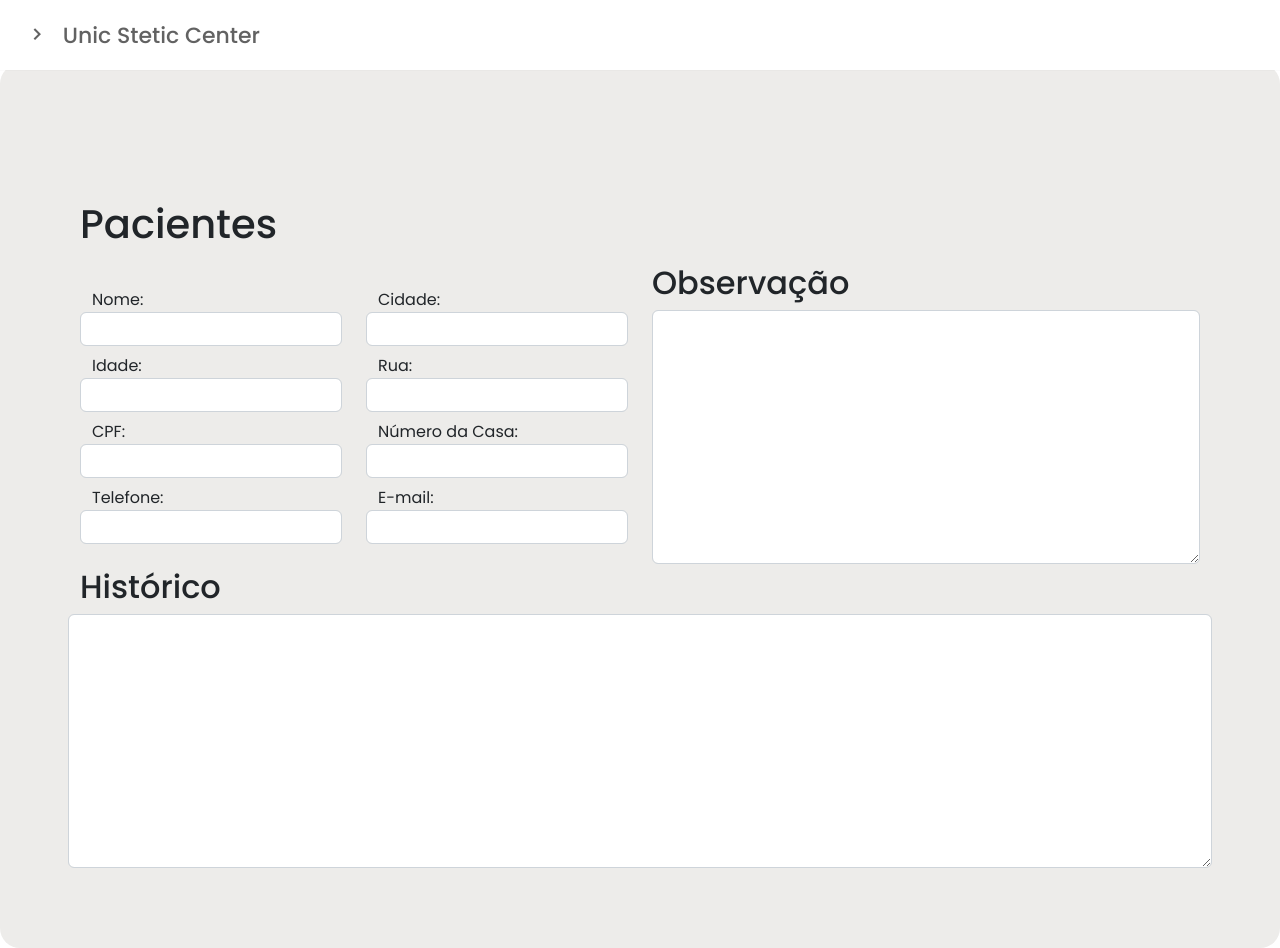
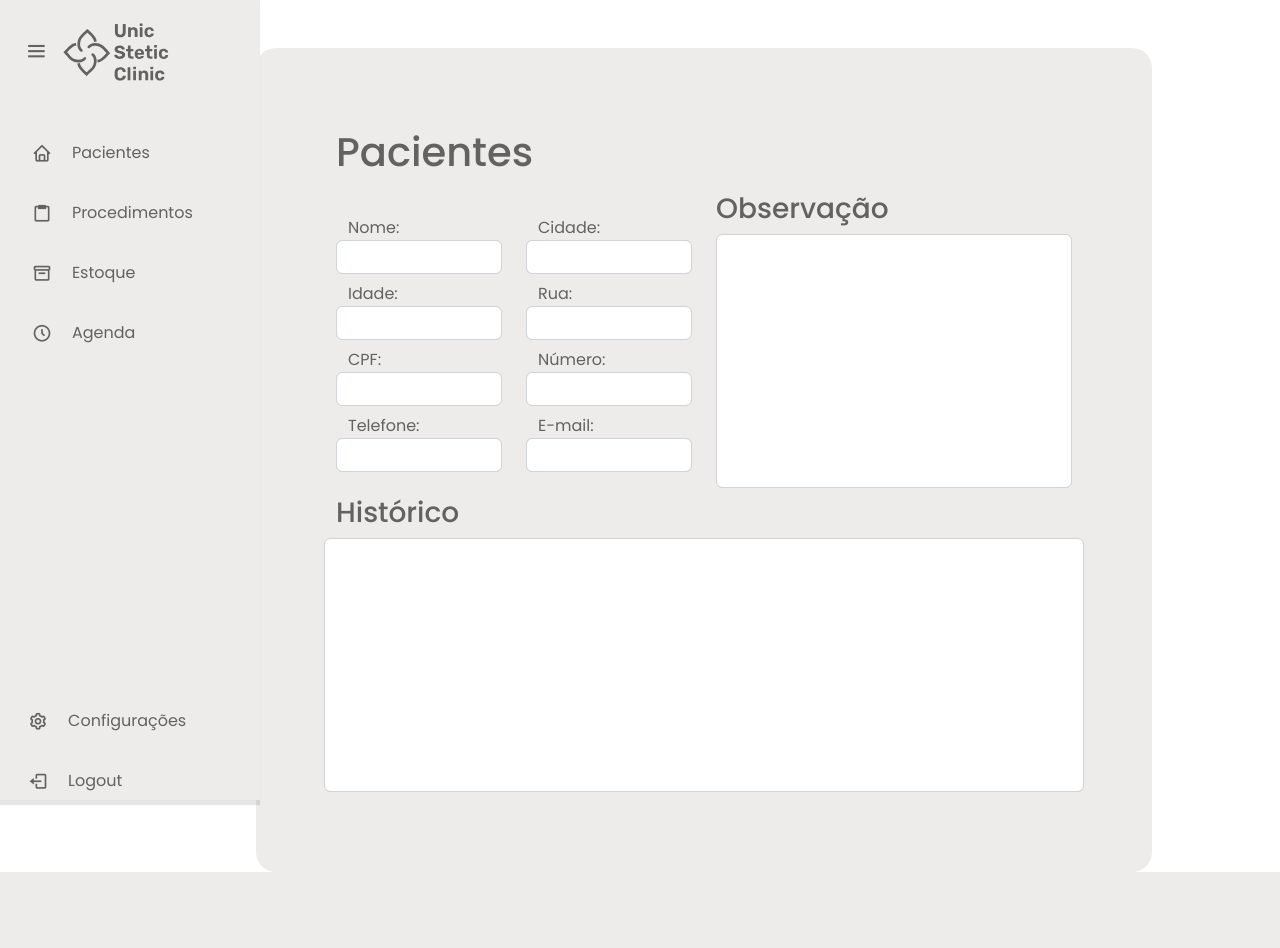
Before and after one commit to luanasronchi/AstraleCreative, a PHP site: page /new_pacientes.html in a window 1280 px wide. After the commit the page ends 872 px from the top, so only its background shows below. Run offline with PHP 8.4, Linux system fonts and the light colour scheme.

Commit message:
Remake: new_pacientes.html

```diff
--- a/assets/style.css
+++ b/assets/style.css
@@ -114,17 +114,15 @@ body{
     /* ----------------- PAGE PACIENTE ----------------- */
     /* --------------------------------------------------- */
 
-    .body-paciente{
-        display: flex;
-    }
-
     .panel{
-        display: flex;
+        margin-left: 20%;
         padding: 80px;
-        align-items: center;
-        justify-items: center;
         background-color: #EDECEA;
         border-radius: 20px;
-        width: 100%;
+        width: 70%;
         height: 100%;
+        color: #626262;
     }
+    textarea{
+        resize: none;
+    }
--- a/new_pacientes.html
+++ b/new_pacientes.html
@@ -13,8 +13,8 @@
   <link rel="stylesheet" href="assets/style.css">
 </head>
 
-<body class="body-paciente ">
-    <div class="panel margin-top">
+<body class="body-paciente">
+    <div class="panel mt-5">
         <div class="margin-top">
           <h1 class="h1">Pacientes</h1>
               <div>
@@ -47,7 +47,7 @@
                           <input class=" form-control p-1" id="rua" type="text" required>
                         </div>
                         <div class="row mt-2">
-                          <label for="numero">Número da Casa:</label><br>
+                          <label for="numero">Número:</label><br>
                           <input class=" form-control p-1" id="numero" type="text" required>
                         </div>
                         <div class="row mt-2">
@@ -56,14 +56,14 @@
                         </div>
                   </div>
                   <div class="col-md-6 mt-2">
-                      <h2>Observação</h2>
+                      <h3>Observação</h3>
                       <textarea class="form-control" name="obs" id="obs" rows="10"></textarea>
 
                   </div>
                 </div>
                   <div class="col">
                       <div class="row">
-                          <h2>Histórico</h2>
+                          <h3>Histórico</h3>
                           <textarea class="form-control" rows="10"></textarea>
                       </div>
                   </div>
@@ -73,12 +73,12 @@
 <!-- ------------------------ -->
   <nav>
     <div class="logo">
-      <i class="bx bx-chevron-right bx-sm menu-icon"></i>
+      <i class="bx bx-menu bx-sm menu-icon"></i>
       <span class="logo-name">Unic Stetic Center</span>
     </div>
     <div class="sidebar">
       <div class="logo">
-        <i class="bx bx-chevron-left bx-sm menu-icon"></i>
+        <i class="bx bx-menu bx-sm menu-icon"></i>
         <img src="assets/img/logo_escrito.svg" alt="" width="50%">
       </div>
 
@@ -128,46 +128,21 @@
     </div>
   </nav>
 
-  <section class="overlay"></section>
   <!-- --------------------------------- -->
 
-<!-- <div>
-    <h2>Histórico</h2>
-        <div>
-            <table>
-                <thead>
-                    <tr>
-                        <th>Procedimento</th>
-                        <th>Médica</th>
-                        <th>Data</th>
-                        <th>Horário</th>
-                        <th>Telefone</th>
-                        <th>Status</th>
-                    </tr>
-                </thead>
-                <tbody>
-                    <tr>
-
-                    </tr>
-                </tbody>
-            </table>
-        </div>
-
-  </div> -->
 </div>
   <script>
     const navBar = document.querySelector("nav"),
-      menuBtns = document.querySelectorAll(".menu-icon"),
-      overlay = document.querySelector(".overlay");
+      menuBtns = document.querySelectorAll(".menu-icon");
 
     menuBtns.forEach((menuBtn) => {
       menuBtn.addEventListener("click", () => {
-        navBar.classList.toggle("open");
+        navBar.classList.toggle("closed");
       });
     });
 
     overlay.addEventListener("click", () => {
-      navBar.classList.remove("open");
+      navBar.classList.remove("closed");
     });
   </script>
 
--- a/teste_sidebar.css
+++ b/teste_sidebar.css
@@ -9,7 +9,6 @@
 }
 body {
   min-height: 100%;
-  background: #BCDFD0;
 }
 nav {
   position: fixed;
@@ -19,8 +18,6 @@ nav {
   width: 100%;
   display: flex;
   align-items: center;
-  background: #fff;
-  box-shadow: 0 0 1px rgba(0, 0, 0, 0.1);
 }
 nav .logo {
   display: flex;
@@ -41,16 +38,16 @@ nav .logo {
 nav .sidebar {
   position: fixed;
   top: 0;
-  left: -100%;
+  left: 0;
   height: 100%;
   width: 260px;
   padding: 20px 0;
-  background-color: #fff;
+  background-color: #EDECEA;
   box-shadow: 0 5px 1px rgba(0, 0, 0, 0.1);
   transition: all 0.4s ease;
 }
-nav.open .sidebar {
-  left: 0;
+nav.closed .sidebar {
+  left: -100%;
 }
 .sidebar .sidebar-content {
   display: flex;
@@ -88,26 +85,3 @@ nav.open .sidebar {
 .lists .nav-link:hover .link {
   color: #fff;
 }
-.overlay {
-  position: fixed;
-  top: 0;
-  left: -100%;
-  height: 1000vh;
-  width: 200%;
-  opacity: 0;
-  pointer-events: none;
-  transition: all 0.4s ease;
-  background: rgba(0, 0, 0, 0.3);
-}
-nav.open ~ .overlay {
-  opacity: 1;
-  left: 260px;
-  pointer-events: auto;
-}
-.margin-top{
-  margin-top: 5%;
-}
-
-.margin-left{
-  margin-left: 20%;
-}
```
